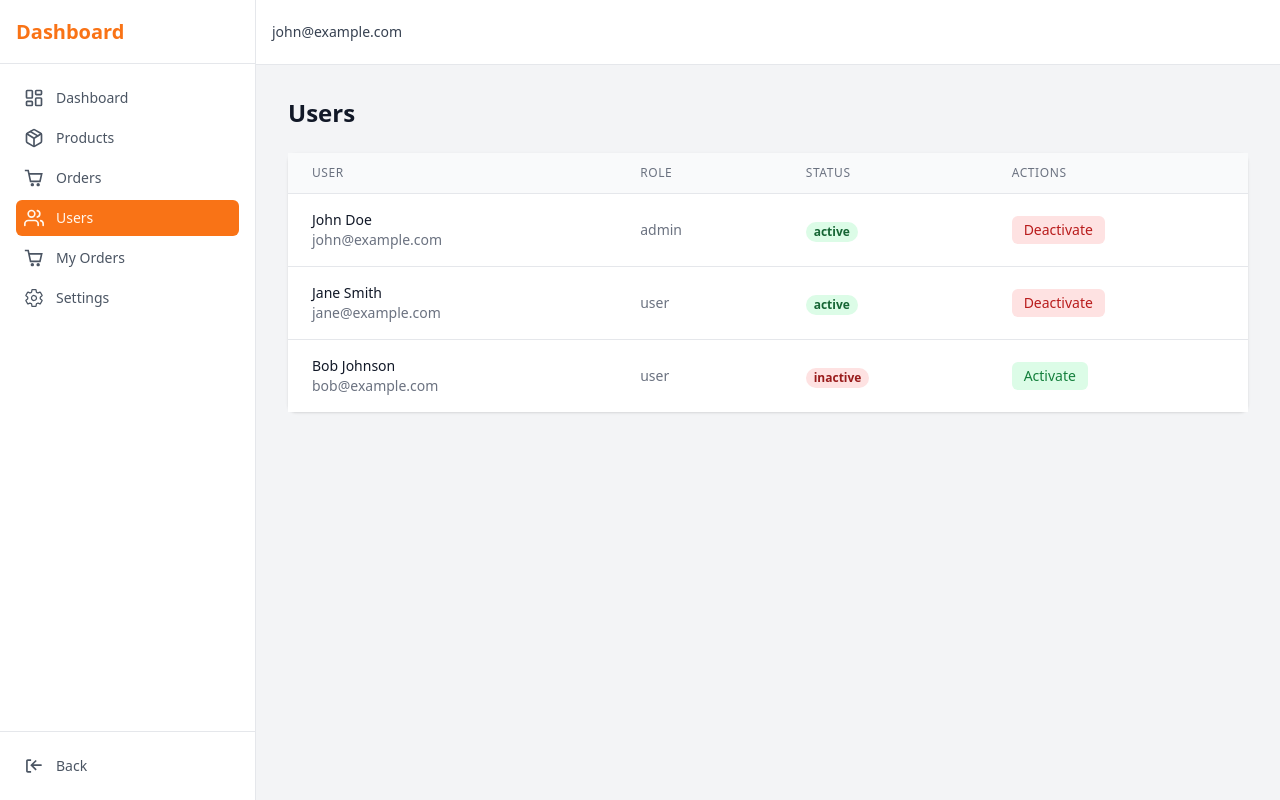
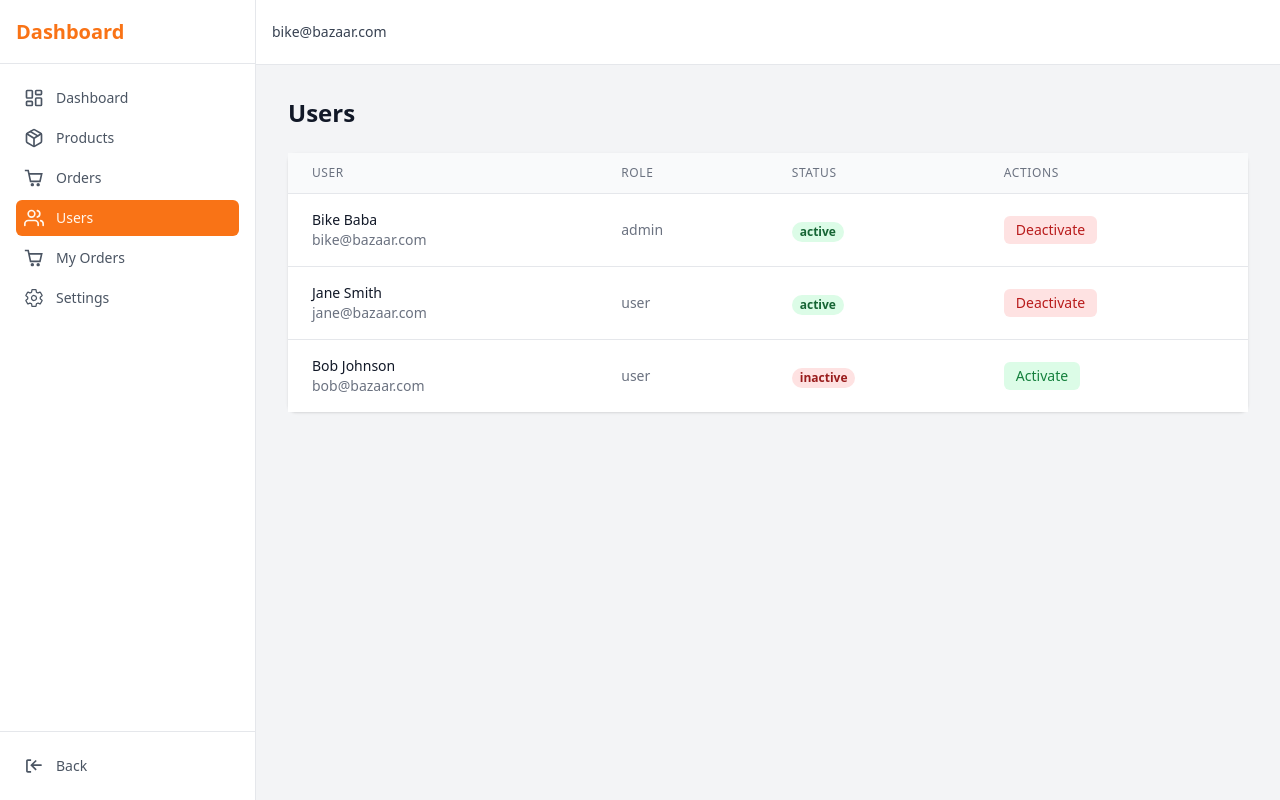
Before and after one commit to abuabddullah/l2a4-bikeBazaar-client, a React (Vite) app: page /dashboard/users in a window 1280 px wide. Built offline with nearby package versions, Linux system fonts and the light colour scheme.

Commit message:
now frontedn pure done

```diff
--- a/src/data/dummy.json
+++ b/src/data/dummy.json
@@ -2,22 +2,22 @@
   "users": [
     {
       "id": "1",
-      "name": "John Doe",
-      "email": "john@example.com",
+      "name": "Bike Baba",
+      "email": "bike@bazaar.com",
       "role": "admin",
       "status": "active"
     },
     {
       "id": "2",
       "name": "Jane Smith",
-      "email": "jane@example.com",
+      "email": "jane@bazaar.com",
       "role": "user",
       "status": "active"
     },
     {
       "id": "3",
       "name": "Bob Johnson",
-      "email": "bob@example.com",
+      "email": "bob@bazaar.com",
       "role": "user",
       "status": "inactive"
     }
@@ -25,48 +25,48 @@
   "products": [
     {
       "id": "1",
-      "name": "iPhone 14 Pro",
-      "brand": "Apple",
+      "name": "Mountain Explorer Pro",
+      "brand": "Trek",
       "model": "A2650",
       "price": 999.99,
-      "category": "Smartphones",
+      "category": "Mountain",
       "stock": 50
     },
     {
       "id": "2",
-      "name": "Galaxy S23 Ultra",
-      "brand": "Samsung",
+      "name": "City Cruiser Deluxe",
+      "brand": "Giant",
       "model": "SM-S918B",
       "price": 1199.99,
-      "category": "Smartphones",
+      "category": "City",
       "stock": 35
     },
     {
       "id": "3",
-      "name": "MacBook Pro 16",
-      "brand": "Apple",
+      "name": "Road Master Elite",
+      "brand": "Specialized",
       "model": "A2485",
       "price": 2499.99,
-      "category": "Laptops",
+      "category": "Road",
       "stock": 20
     },
     {
       "id": "4",
-      "name": "iPad Air",
-      "brand": "Apple",
-      "model": "A2588",
-      "price": 599.99,
-      "category": "Tablets",
-      "stock": 45
+      "name": "Mountain Explorer Pro",
+      "brand": "Trek",
+      "model": "A2650",
+      "price": 999.99,
+      "category": "Mountain",
+      "stock": 50
     },
     {
       "id": "5",
-      "name": "Surface Laptop 5",
-      "brand": "Microsoft",
-      "model": "1958",
-      "price": 1299.99,
-      "category": "Laptops",
-      "stock": 15
+      "name": "City Cruiser Deluxe",
+      "brand": "Giant",
+      "model": "SM-S918B",
+      "price": 1199.99,
+      "category": "City",
+      "stock": 35
     }
   ],
   "orders": [
@@ -94,7 +94,7 @@
   ],
   "profile": {
     "id": "1",
-    "name": "John Doe",
-    "email": "john@example.com"
+    "name": "Bike Baba",
+    "email": "bike@bazaar.com"
   }
 }
--- a/src/layouts/DashboardLayout.tsx
+++ b/src/layouts/DashboardLayout.tsx
@@ -84,7 +84,7 @@ export const DashboardLayout: React.FC = () => {
             </button>
             <div className="flex items-center">
               <span className="text-sm font-medium text-gray-700">
-                john@example.com
+                bike@bazaar.com
               </span>
             </div>
           </div>
```
Also changed, not shown: src/data/products.json (line endings or trailing spaces).
